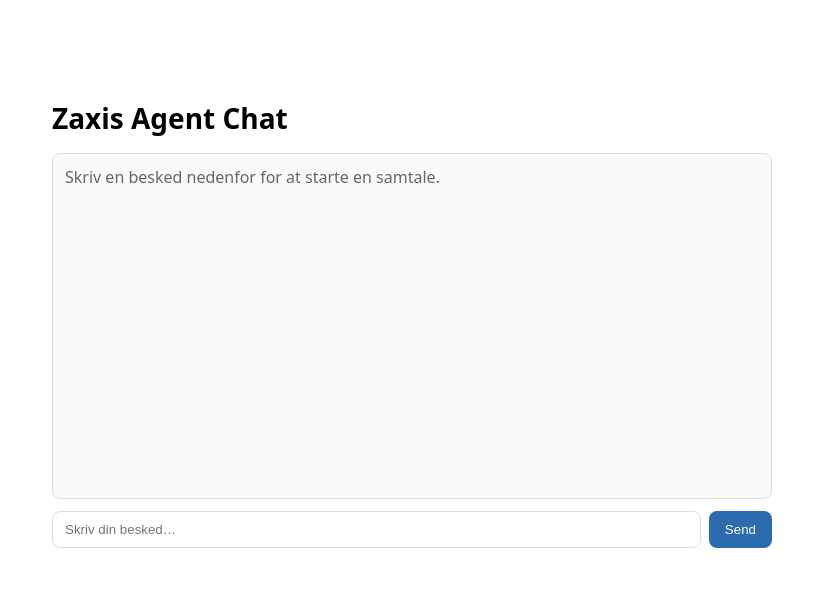
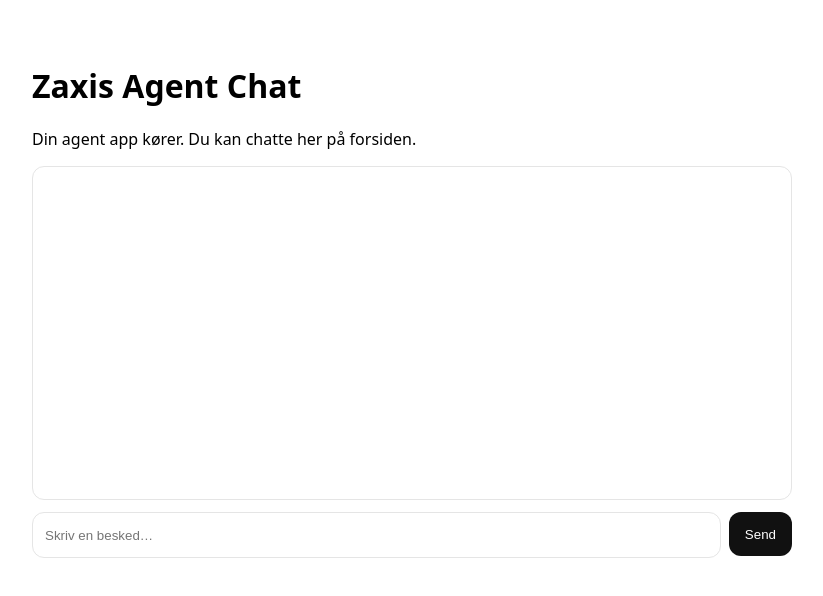
Before and after one commit to JacobHonore1/zaxis-agentchat, a Next.js app: page / in a window 1280 px wide. Shown: the top 596 px of the page, without its empty margins (228-1051 px from the left). Built offline with nearby package versions, Linux system fonts and the light colour scheme.

Commit message:
Update page.tsx

```diff
--- a/app/page.tsx
+++ b/app/page.tsx
@@ -1,22 +1,27 @@
 "use client";
+
 import { useState } from "react";
 
 type Msg = { role: "user" | "assistant"; content: string };
 
-export default function ChatPage() {
+export default function Home() {
   const [messages, setMessages] = useState<Msg[]>([]);
   const [input, setInput] = useState("");
   const [loading, setLoading] = useState(false);
+  const [error, setError] = useState<string | null>(null);
 
-  async function sendMessage(e: React.FormEvent) {
-    e.preventDefault();
-    const text = input.trim();
-    if (!text || loading) return;
+  async function send() {
+    if (!input.trim()) return;
 
-    const nextMessages = [...messages, { role: "user", content: text }];
+    // --- TypeScript fix: gør role til literal og sæt eksplicit arraytype ---
+    const nextMessages: Msg[] = [
+      ...messages,
+      { role: "user" as const, content: input },
+    ];
     setMessages(nextMessages);
     setInput("");
     setLoading(true);
+    setError(null);
 
     try {
       const res = await fetch("/api/chat", {
@@ -24,101 +29,90 @@ export default function ChatPage() {
         headers: { "content-type": "application/json" },
         body: JSON.stringify({ messages: nextMessages }),
       });
-      const data = await res.json();
-      const reply = (data?.reply?.content as string) ?? "Tomt svar.";
-      setMessages([...nextMessages, { role: "assistant", content: reply }]);
-    } catch (err) {
-      setMessages([
-        ...nextMessages,
-        { role: "assistant", content: "Der skete en fejl. Prøv igen." },
+      if (!res.ok) throw new Error(await res.text());
+
+      const data: { reply: string } = await res.json();
+
+      // valgfrit: literal igen for konsistens (ikke strengt nødvendigt)
+      setMessages((cur) => [
+        ...cur,
+        { role: "assistant" as const, content: data.reply },
       ]);
+    } catch (e: any) {
+      setError(e?.message ?? "Noget gik galt.");
     } finally {
       setLoading(false);
     }
   }
 
   return (
-    <main style={{ maxWidth: 720, margin: "40px auto", padding: 16 }}>
-      <h1 style={{ fontSize: 28, marginBottom: 16 }}>Zaxis Agent Chat</h1>
+    <main style={{ maxWidth: 760, margin: "40px auto", padding: "0 16px" }}>
+      <h1>Zaxis Agent Chat</h1>
+      <p>Din agent app kører. Du kan chatte her på forsiden.</p>
 
       <div
         style={{
-          border: "1px solid #ddd",
-          borderRadius: 8,
-          padding: 12,
-          minHeight: 320,
+          border: "1px solid #e5e5e5",
+          borderRadius: 12,
+          padding: 16,
+          minHeight: 300,
           display: "flex",
           flexDirection: "column",
-          gap: 8,
-          background: "#fafafa",
+          gap: 12,
+          background: "#fff",
         }}
       >
-        {messages.length === 0 && (
-          <div style={{ color: "#666" }}>
-            Skriv en besked nedenfor for at starte en samtale.
-          </div>
-        )}
-
         {messages.map((m, i) => (
           <div
             key={i}
             style={{
               alignSelf: m.role === "user" ? "flex-end" : "flex-start",
-              background: m.role === "user" ? "#2B6CB0" : "#E2E8F0",
-              color: m.role === "user" ? "#fff" : "#111",
+              background: m.role === "user" ? "#eef6ff" : "#f6f6f6",
+              border: "1px solid #e5e5e5",
               padding: "8px 12px",
               borderRadius: 12,
-              maxWidth: "80%",
+              maxWidth: "85%",
               whiteSpace: "pre-wrap",
             }}
           >
-            {m.content}
+            <strong style={{ fontSize: 12, color: "#777" }}>
+              {m.role === "user" ? "Du" : "Assistent"}
+            </strong>
+            <div>{m.content}</div>
           </div>
         ))}
-
-        {loading && (
-          <div
-            style={{
-              alignSelf: "flex-start",
-              background: "#E2E8F0",
-              color: "#111",
-              padding: "8px 12px",
-              borderRadius: 12,
-              maxWidth: "80%",
-            }}
-          >
-            Tænker…
-          </div>
-        )}
       </div>
 
-      <form onSubmit={sendMessage} style={{ marginTop: 12, display: "flex", gap: 8 }}>
+      {error && <div style={{ marginTop: 12, color: "#c00" }}>Fejl: {error}</div>}
+
+      <div style={{ display: "flex", gap: 8, marginTop: 12 }}>
         <input
           value={input}
           onChange={(e) => setInput(e.target.value)}
-          placeholder="Skriv din besked…"
+          placeholder="Skriv en besked…"
           style={{
             flex: 1,
-            padding: "10px 12px",
-            border: "1px solid #ddd",
-            borderRadius: 8,
+            height: 44,
+            borderRadius: 12,
+            border: "1px solid #e5e5e5",
+            padding: "0 12px",
           }}
         />
         <button
-          type="submit"
-          disabled={loading || !input.trim()}
+          onClick={send}
+          disabled={loading}
           style={{
-            padding: "10px 16px",
-            borderRadius: 8,
+            height: 44,
+            padding: "0 16px",
+            borderRadius: 12,
+            background: "#111",
+            color: "#fff",
             border: "none",
-            background: "#2B6CB0",
-            color: "#fff",
-            cursor: loading || !input.trim() ? "not-allowed" : "pointer",
           }}
         >
-          Send
+          {loading ? "Sender…" : "Send"}
         </button>
-      </form>
+      </div>
     </main>
   );
 }
```
